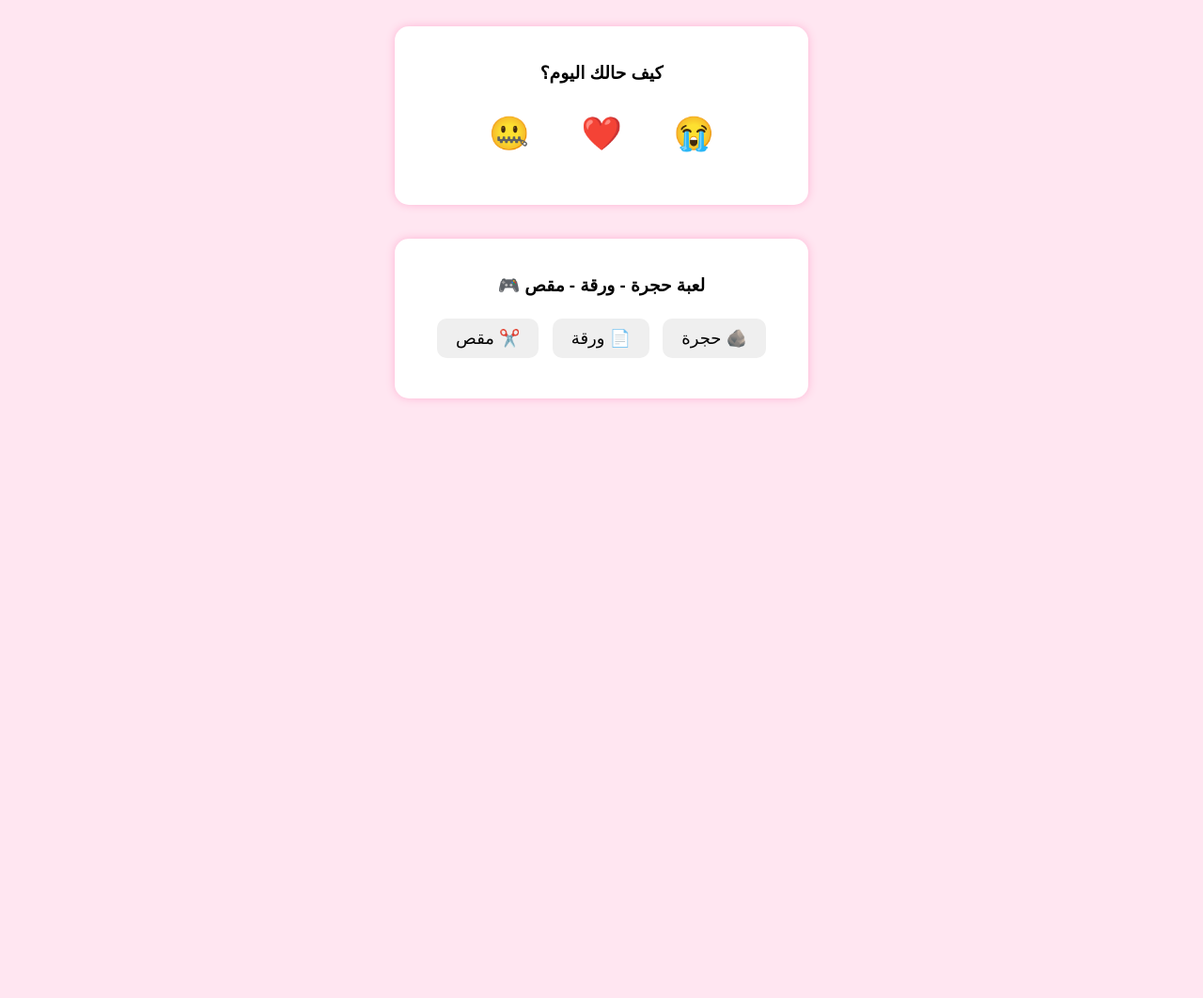
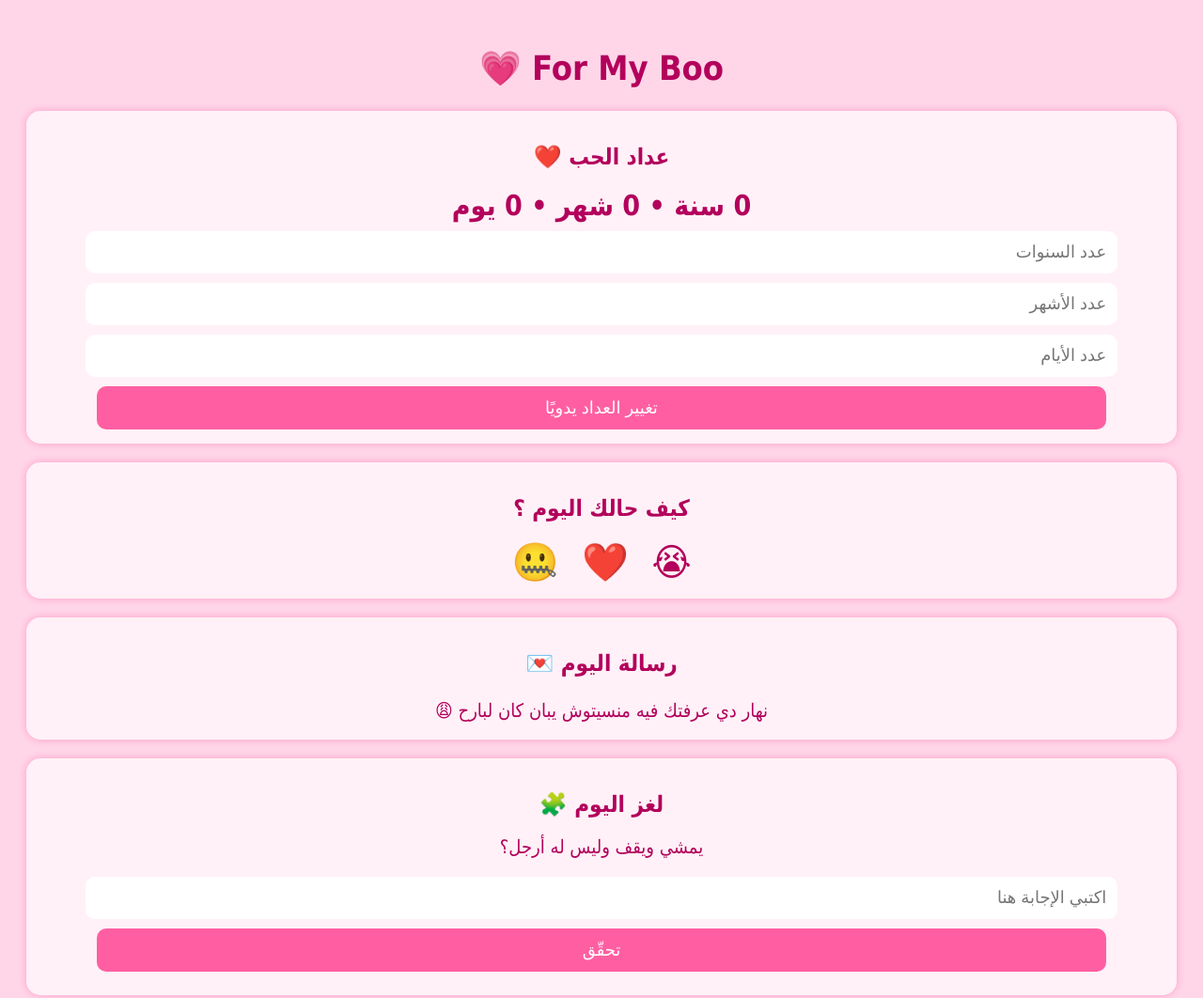
Before and after one commit to aaaab2005/Myappforyou, a plain HTML site: page index.html in a window 1280 px wide. Shown: the whole page at 94% size. Before the commit the page ends 800 px from the top, so only its background shows below. Drawn offline with Linux system fonts and the light colour scheme.

Commit message:
Update index.html1

```diff
--- a/index.html
+++ b/index.html
@@ -6,154 +6,229 @@
 
 <style>
     body {
-        font-family: "Cairo", sans-serif;
+        background: #ffd6e8;
+        font-family: "Tahoma";
         text-align: center;
-        background: #ffe6f1;
         padding: 20px;
+        color: #b3005c;
     }
-    .box {
-        background: white;
-        padding: 20px;
+
+    h1 { font-size: 36px; }
+
+    .section {
+        background: #ffffffaa;
+        padding: 15px;
+        margin-top: 20px;
         border-radius: 15px;
-        max-width: 400px;
-        margin: auto;
-        box-shadow: 0 0 10px #ffb6d5;
+        box-shadow: 0 0 8px #ff9ec9;
     }
-    button {
-        padding: 10px 20px;
+
+    .counter {
+        font-size: 30px;
+        font-weight: bold;
+        margin-top: 10px;
+    }
+
+    input, button, textarea {
+        width: 90%;
+        padding: 12px;
         border-radius: 10px;
         border: none;
-        margin: 5px;
-        cursor: pointer;
+        margin-top: 10px;
         font-size: 18px;
     }
-    .emoji-btn {
-        font-size: 35px;
-        background: none;
+
+    button {
+        background: #ff5fa2;
+        color: white;
+        cursor: pointer;
+    }
+
+    .emoji-choice span {
+        font-size: 40px;
+        margin: 10px;
+        cursor: pointer;
     }
 </style>
 </head>
 
 <body>
 
-<div class="box" id="moodBox">
-    <h3>كيف حالك اليوم؟</h3>
-    <button class="emoji-btn" onclick="saveMood('😭')">😭</button>
-    <button class="emoji-btn" onclick="saveMood('❤️')">❤️</button>
-    <button class="emoji-btn" onclick="saveMood('🤐')">🤐</button>
-    <p id="savedMood" style="margin-top:15px;font-size:20px;"></p>
+<h1>For My Boo 💗</h1>
+
+<!-- ░░░ قسم العداد ░░░ -->
+<div class="section">
+    <h2>عداد الحب ❤️</h2>
+    <div class="counter" id="counter">...</div>
+
+    <input id="yearsInput" type="number" placeholder="عدد السنوات">
+    <input id="monthsInput" type="number" placeholder="عدد الأشهر">
+    <input id="daysInput" type="number" placeholder="عدد الأيام">
+    <button onclick="setCustomStartDate()">تغيير العداد يدويًا</button>
 </div>
 
-<br>
+<!-- ░░░ سؤال اليوم ░░░ -->
+<div class="section">
+    <h2>كيف حالك اليوم ؟</h2>
 
-<div class="box" id="messageBox" style="display:none;">
-    <h3>رسالة اليوم 💌</h3>
-    <p id="dailyMessage"></p>
+    <div id="moodResult" style="font-size:25px;margin-bottom:10px;"></div>
+
+    <div class="emoji-choice" id="emojiChoices">
+        <span onclick="pickMood('😭')">😭</span>
+        <span onclick="pickMood('❤️')">❤️</span>
+        <span onclick="pickMood('🤐')">🤐</span>
+    </div>
 </div>
 
-<br>
+<!-- ░░░ الرسالة اليومية ░░░ -->
+<div class="section">
+    <h2>رسالة اليوم 💌</h2>
+    <div id="dailyMessage" style="font-size:20px;line-height:1.6;"></div>
+</div>
 
-<div class="box">
-    <h3>لعبة حجرة - ورقة - مقص 🎮</h3>
-    <button onclick="play('rock')">🪨 حجرة</button>
-    <button onclick="play('paper')">📄 ورقة</button>
-    <button onclick="play('scissors')">✂️ مقص</button>
-    <p id="gameResult" style="margin-top:15px;font-size:18px;"></p>
+<!-- ░░░ لعبة الألغاز ░░░ -->
+<div class="section">
+    <h2>لغز اليوم 🧩</h2>
+    <div id="puzzleQuestion" style="font-size:20px;margin-bottom:10px;"></div>
+    <input id="puzzleAnswer" placeholder="اكتبي الإجابة هنا">
+    <button onclick="checkPuzzle()">تحقّق</button>
+    <div id="puzzleResult" style="margin-top:10px;font-weight:bold;"></div>
 </div>
 
 <script>
-
-// -----------------------
-// رسائل الحب ❤️
-// -----------------------
-
+/* ================================
+   1) الرسائل اليومية — 24 ساعة
+================================ */
 const messages = [
 "علابالك شوا كندير درك ؟ نخمم فيك💭💗",
 "لوكان جيت قطة تڤولي pspsps 🙄😔",
 "نتا أجمل حاجة صراتلي 🫶🏻❤️",
-    "عجبتك l\"app هادي؟ درتها باش نفرحك 🩷",
+"عجبتك l'app هادي؟ درتها باش نفرحك 🩷",
 "نحبك مام منڤولهاش كل نهار 😭💗",
-    "Bcc coucou saha 3idkom 😂😂 معلاباليش لماه كتبتها",
+"Bcc coucou saha 3idkom 😂😂",
 "نهار دي عرفتك فيه منسيتوش يبان كان لبارح 😩",
 "شوا ڤاعد دير؟ توحشتيني 🙄",
 "لوكان نتخاصمو تسوبريمي for my boo ولا تخليها 🤧",
 "اول مرة ندير app فحياتي ودرتها على جالك 😔💗",
-    "Ily !🩷 موالفة نبعتهالك ومفهمتيهاش اختصار تاع i love you 😬🖖🏻",
-    "تعجبك كلمة best friend ؟علابالي متعجبكش نتا best friend تاعي 🐣",
+"Ily !🩷 اختصار تاع I love you 😬🖖🏻",
+"تعجبك كلمة best friend ؟ نتا best friend تاعي 🐣",
 "كوتي كوتي يا خلاصو 👶🏻",
 "ملڤيتش شوا نڤولك ليوم 😬",
-    "لوكان جيت فراشة تصيدني؟ 😑 اذا ڤولتي تصيدني يعني متحبليش لخير وحاب نموت واذا ڤولتي متصيدنيش يعني نتا مسامعش بيا",
-    "ڤداه عمرنا ليوم ؟ جاوب فلنسطا 🙄",
+"لوكان جيت فراشة تصيدني؟ 😑",
+"ڤداه عمرنا ليوم ؟ 🙄",
 "كي تغمض عينيك وتيماجيني روحك ف 2046 تشوفني معاك؟"
 ];
 
-// -----------------------
-// تخزين المزاج لمدة 24 ساعة
-// -----------------------
+function loadDailyMessage() {
+    let lastTime = localStorage.getItem("msgTime");
+    let msgIndex = localStorage.getItem("msgIndex");
 
-function saveMood(emoji) {
-    const expire = Date.now() + 24 * 60 * 60 * 1000;
-    localStorage.setItem("mood", JSON.stringify({ emoji, expire }));
-    document.getElementById("savedMood").innerText = "مزاجك اليوم: " + emoji;
+    let now = Date.now();
 
-    showMessage();
+    if (!lastTime || now - lastTime >= 24 * 60 * 60 * 1000) {
+        msgIndex = Math.floor(Math.random() * messages.length);
+        localStorage.setItem("msgIndex", msgIndex);
+        localStorage.setItem("msgTime", now);
     }
 
+    document.getElementById("dailyMessage").innerHTML = messages[msgIndex];
+}
+loadDailyMessage();
+
+/* ================================
+   2) سؤال الإيموجي — 24 ساعة
+================================ */
 function loadMood() {
-    const saved = localStorage.getItem("mood");
-    if (!saved) return;
+    let lastMoodTime = localStorage.getItem("moodTime");
+    let savedMood    = localStorage.getItem("mood");
 
-    const data = JSON.parse(saved);
-    if (Date.now() > data.expire) {
-        localStorage.removeItem("mood");
-        return;
+    let now = Date.now();
+
+    if (savedMood && lastMoodTime && now - lastMoodTime < 24 * 60 * 60 * 1000) {
+        document.getElementById("moodResult").innerHTML = "مزاجك: " + savedMood;
+        document.getElementById("emojiChoices").style.display = "none";
+    }
+}
+loadMood();
+
+function pickMood(emoji) {
+    localStorage.setItem("mood", emoji);
+    localStorage.setItem("moodTime", Date.now());
+    document.getElementById("moodResult").innerHTML = "مزاجك: " + emoji;
+    document.getElementById("emojiChoices").style.display = "none";
 }
 
-    document.getElementById("savedMood").innerText = "مزاجك اليوم: " + data.emoji;
-    showMessage();
+/* ================================
+   3) العداد + التعديل اليدوي
+================================ */
+let savedStart = localStorage.getItem("customStartDate");
+let startDate = savedStart ? new Date(savedStart) : new Date();
+
+function updateCounter() {
+    let now = new Date();
+
+    let years  = now.getFullYear() - startDate.getFullYear();
+    let months = now.getMonth()    - startDate.getMonth();
+    let days   = now.getDate()     - startDate.getDate();
+
+    if (days < 0) {
+        months--;
+        days += new Date(now.getFullYear(), now.getMonth(), 0).getDate();
+    }
+    if (months < 0) {
+        years--;
+        months += 12;
     }
 
-loadMood();
+    document.getElementById("counter").innerHTML =
+        years + " سنة • " + months + " شهر • " + days + " يوم";
+}
+setInterval(updateCounter, 1000);
+updateCounter();
 
-// -----------------------
-// رسالة حب يومية ❤️
-// -----------------------
+function setCustomStartDate() {
+    let y = parseInt(document.getElementById("yearsInput").value) || 0;
+    let m = parseInt(document.getElementById("monthsInput").value) || 0;
+    let d = parseInt(document.getElementById("daysInput").value) || 0;
 
-function showMessage() {
-    document.getElementById("messageBox").style.display = "block";
-    const random = messages[Math.floor(Math.random() * messages.length)];
-    document.getElementById("dailyMessage").innerText = random;
+    let now = new Date();
+    let customStart = new Date(now);
+
+    customStart.setFullYear(customStart.getFullYear() - y);
+    customStart.setMonth(customStart.getMonth() - m);
+    customStart.setDate(customStart.getDate() - d);
+
+    localStorage.setItem("customStartDate", customStart.toISOString());
+    startDate = customStart;
+    updateCounter();
+    alert("تم تحديث العداد ❤️");
 }
 
-// -----------------------
-// لعبة حجرة ورقة مقص 🎮
-// -----------------------
+/* ================================
+   4) لعبة الألغاز
+================================ */
+const puzzles = [
+    { q: "شيء يمشي بلا قدمين؟", a: "الوقت" },
+    { q: "ما هو الشيء الذي إذا أخذت منه كبر؟", a: "الحفرة" },
+    { q: "شيء يرى كل شيء وليس له عيون؟", a: "المرآة" },
+    { q: "شيء له أسنان ولا يعض؟", a: "المشط" },
+    { q: "يمشي ويقف وليس له أرجل؟", a: "الساعة" }
+];
 
-function play(user) {
-    const choices = ["rock", "paper", "scissors"];
-    const bot = choices[Math.floor(Math.random() * 3)];
+let puzzle = puzzles[Math.floor(Math.random() * puzzles.length)];
+document.getElementById("puzzleQuestion").innerHTML = puzzle.q;
 
-    let result = "";
+function checkPuzzle() {
+    let ans = document.getElementById("puzzleAnswer").value.trim();
+    if (ans === "") return;
 
-    if (user === bot) result = "تعادل 😐";
-    else if (
-        (user === "rock" && bot === "scissors") ||
-        (user === "paper" && bot === "rock") ||
-        (user === "scissors" && bot === "paper")
-    ) {
-        result = "ربحتييي! 🎉😍";
+    if (ans === puzzle.a) {
+        document.getElementById("puzzleResult").innerHTML = "صحيح ❤️👏";
     } else {
-        result = "خسرتي 🙄😂";
+        document.getElementById("puzzleResult").innerHTML = "غلط 😢";
     }
+}
+</script>
 
-    document.getElementById("gameResult").innerHTML =
-        `إنتي اخترتي: ${translate(user)}<br>البرنامج اختار: ${translate(bot)}<br><br><b>${result}</b>`;
-}
-
-function translate(choice) {
-    return choice === "rock" ? "🪨" : choice === "paper" ? "📄" : "✂️";
-}
-
-</script>
 </body>
 </html>
```
Lines whose indentation alone changed are shown as unchanged.
